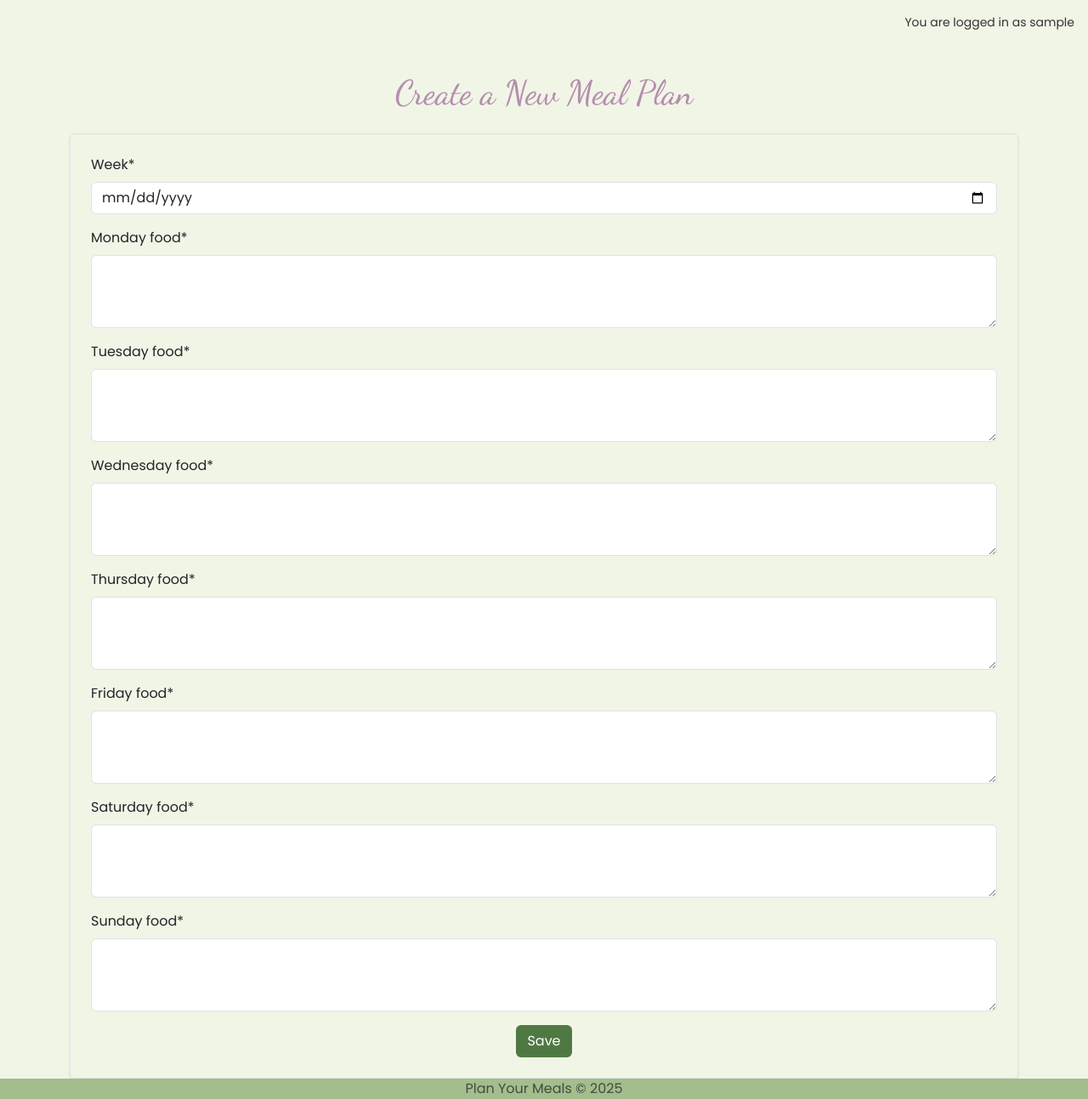
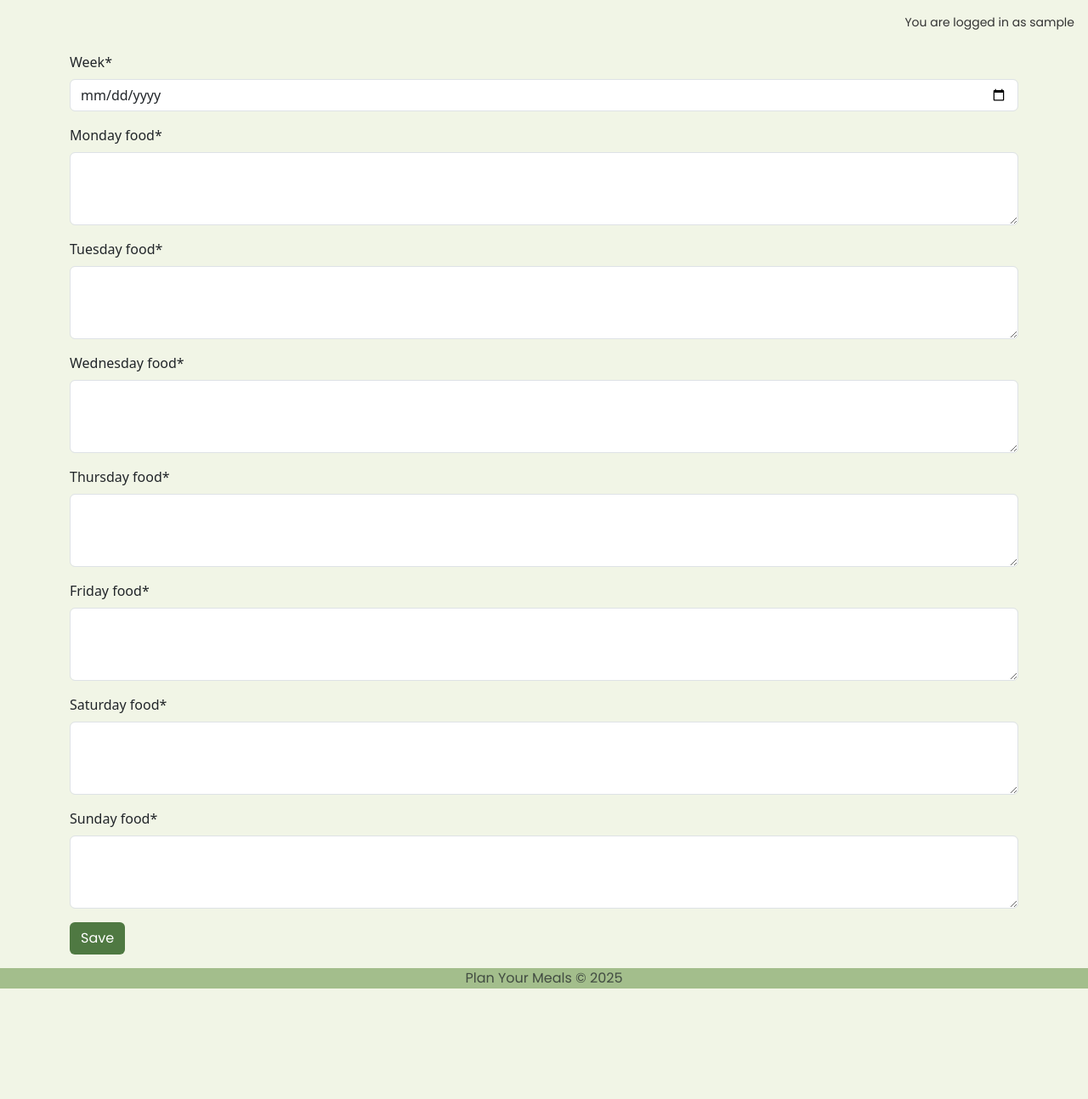
Before and after one commit to hmoon96/meal-planner, a Django app: page /meal/create/ in a window 1280 px wide. Shown: the part 62-1355 px from the top of the page at 85% size. After the commit the page ends 1225 px from the top, so only its background shows below. Run offline with Django 4.2, Linux system fonts and the light colour scheme; the visitor is signed in with stand-in values (Sample User, id 1); some libraries are stand-ins or nearby versions; some web fonts are replaced.

Commit message:
Fixed the create a meal plan form so it looks the same as it did, added notifications for completing the crud functionality and added space below the save button on the create page

```diff
--- a/plan/templates/plan/create.html
+++ b/plan/templates/plan/create.html
@@ -4,20 +4,17 @@
 {% load crispy_forms_tags %}
 
 {% block content %}
-<div class="container mt-5">
-    <h1 class="text-center mb-4">Create a New Meal Plan</h1>
-    <form method="post" class="form p-4 border rounded shadow-sm">
+<div class="container mt-4">
+    <form method="post">
+        {{ form | crispy }}
         {% csrf_token %}
-        {{ form|crispy }}
-        <div class="text-center mt-3">
-            <button class="btn" type="submit">Save</button>
-        </div>
+        <button class="btn mb-3" type="save">Save</button>
     </form>
 
-    {% if errors %}
-    <div class="alert alert-danger mt-3">
+{% if errors %}
+    <div class="errors">
         {{ errors }}
     </div>
-    {% endif %}
+{% endif %}
 </div>
 {% endblock %}
--- a/plan/views.py
+++ b/plan/views.py
@@ -48,9 +48,17 @@
     meal_to_update = get_object_or_404(MealPlan, id=id, user=request.user)
     if request.method == "POST":
         plan = MealPlanForm(request.POST, instance=meal_to_update)
-        plan.save()
-        messages.success(request, 'Meal plan updated successfully')
-        return redirect("meal_view")
+        if plan.is_valid():
+            plan.save()
+            messages.success(request, 'Meal plan updated successfully')
+            return redirect("meal_view")
+        else:
+            context = {
+                "form": plan,
+                "errors": plan.errors,  # Pass form errors
+            }
+            message.error(request, 'There were errors in your form, please make sure every box is filled in.')
+            return render(request, 'plan/update.html', context)
     else:
         form = MealPlanForm(instance=meal_to_update)
         context = {
--- a/static/css/style.css
+++ b/static/css/style.css
@@ -121,4 +121,11 @@
 
 .alert-success {
     background-color: var(--secondary-color);
+    font-family: var(--body-font)
 }
+
+.alert-danger {
+    background-color: var(--button-color);
+    font-family: var(--body-font);
+    color: var(--background-color);
+}
```
